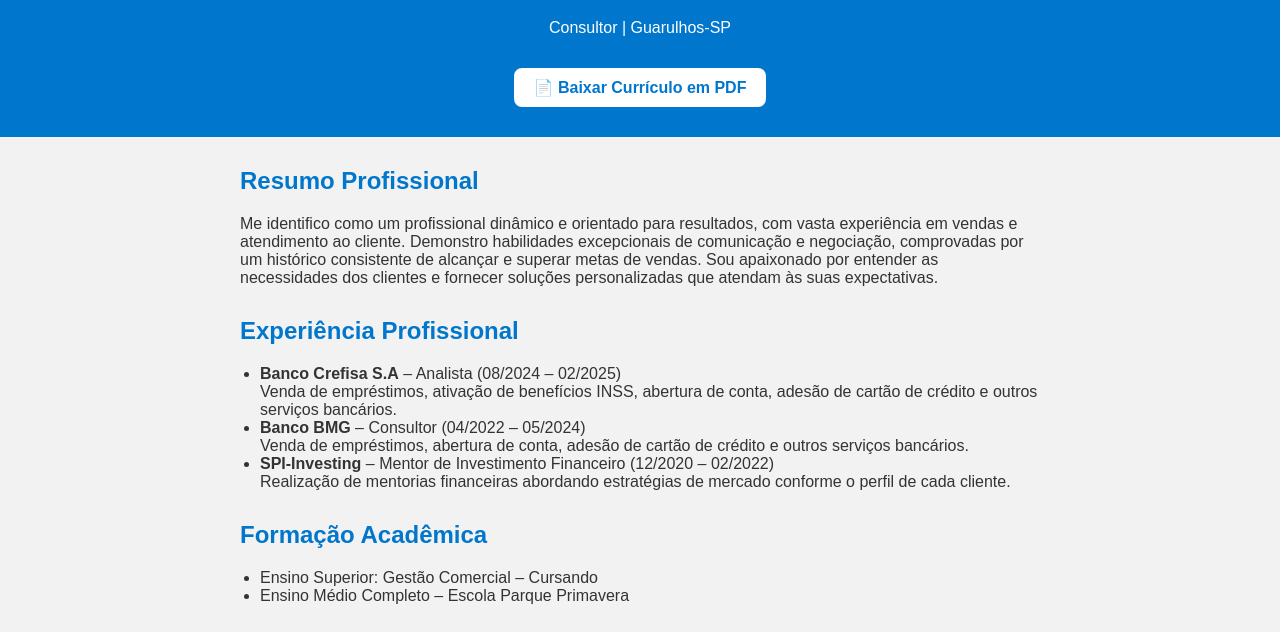
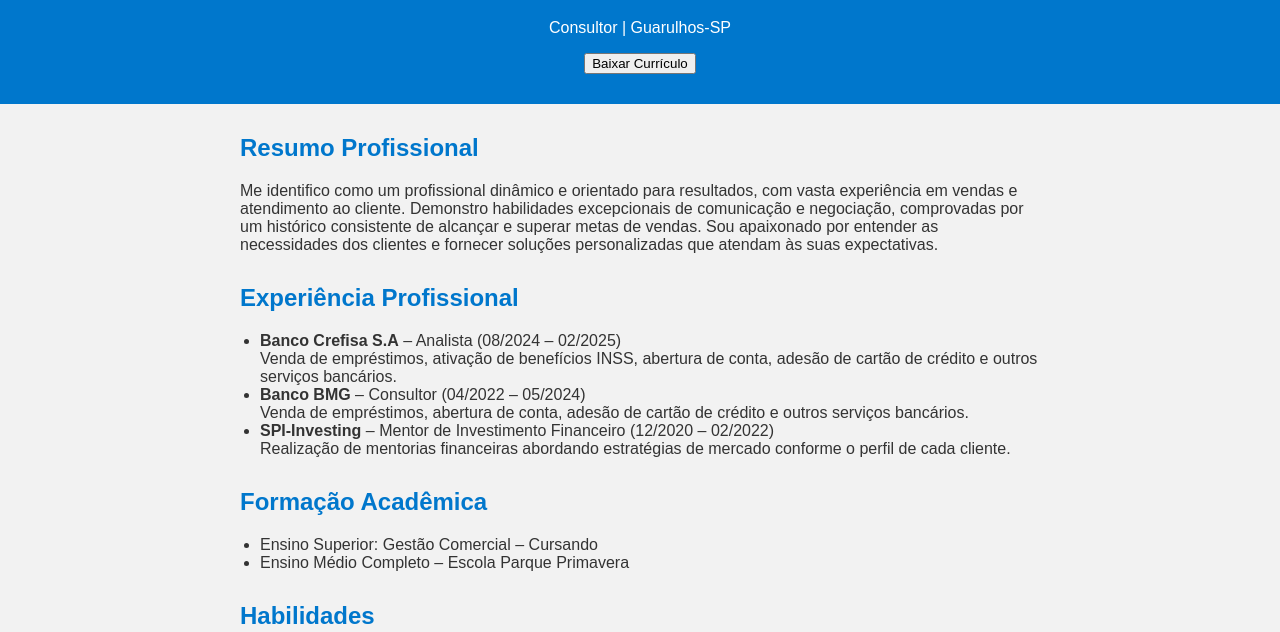
Before and after one commit to raszec/curriculo, a plain HTML site: page index.html in a window 1280 px wide. Shown: the part 91-723 px from the top of the page. Drawn offline with Linux system fonts and the light colour scheme.

Commit message:
Update index.html

```diff
--- a/index.html
+++ b/index.html
@@ -10,7 +10,9 @@
   <header>
     <h1>Cesar da Silva Batista</h1>
     <p>Consultor | Guarulhos-SP</p>
-    <a href="curriculo.pdf" download class="btn-download">📄 Baixar Currículo em PDF</a>
+    <a href="cesar da silva batista (2).pdf" download>
+  <button>Baixar Currículo</button>
+</a>
   </header>
 
   <main>
```
